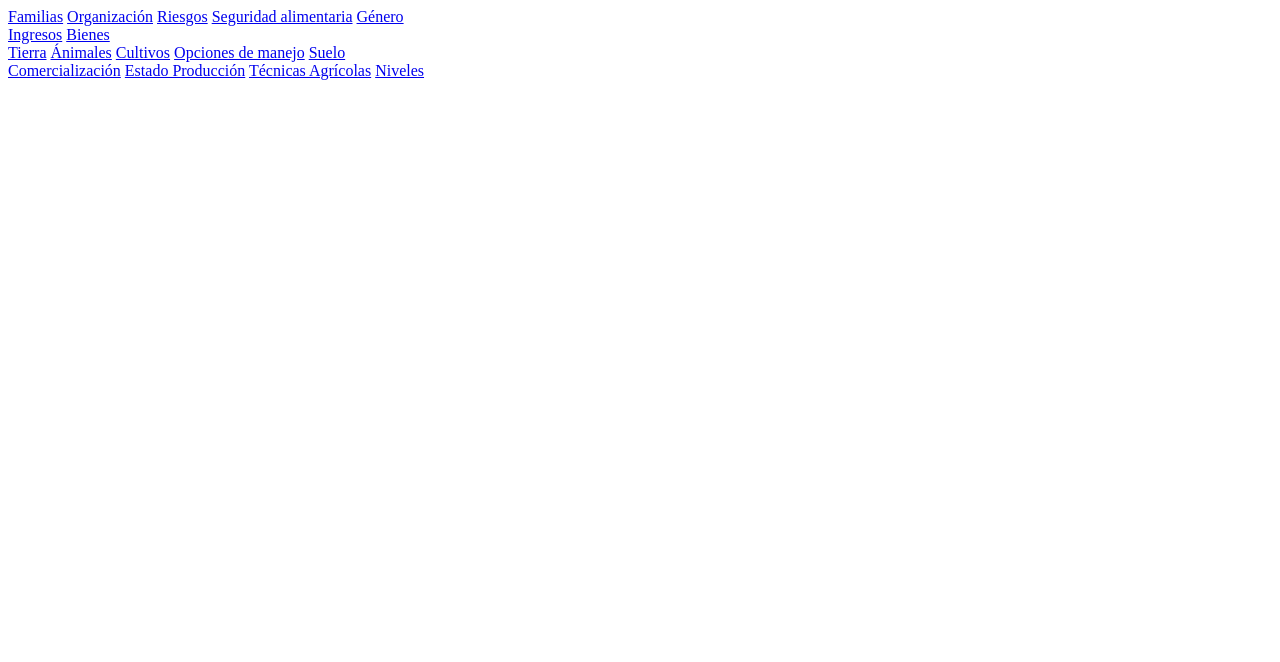
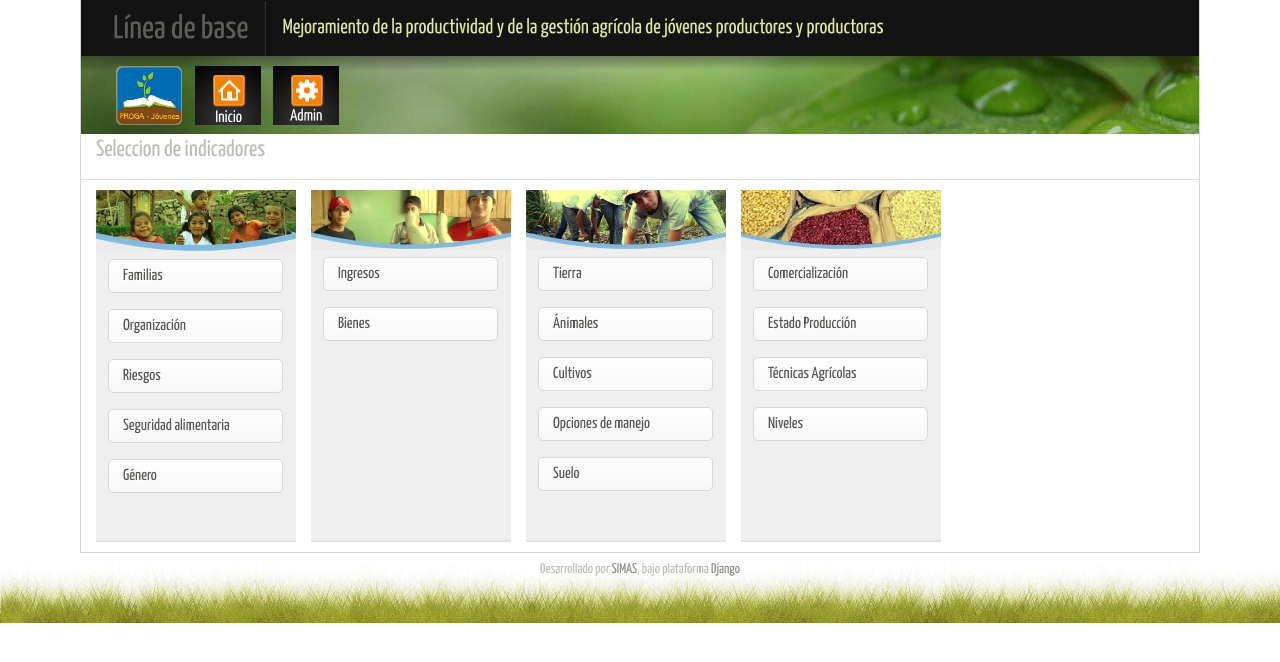
Before and after one commit to CARocha/suco_proga, a Django app: template suco/templates/encuestas/menu.html in a window 1280 px wide. Shown: the top 662 px of the page. Run offline with Django 3.2, Linux system fonts and the light colour scheme; the template is opened without the code that fills it, so the values that code supplies are empty; parts of the project's set-up code (start-up, migrations or seed data) failed here and were passed over; some libraries are stand-ins or nearby versions.

Commit message:
Pagina de indicadores

```diff
--- a/suco/encuesta/urls.py
+++ b/suco/encuesta/urls.py
@@ -5,6 +5,7 @@ from django.views.generic.simple import direct_to_template
 
 urlpatterns = patterns('suco.encuesta.views',
     (r'^index/$', 'inicio'),
+    (r'^menu/$', 'menu'),
     (r'^ajax/organizaciones/(?P<departamento>\d+)/$', 'get_organizacion'),
     (r'^ajax/municipio/(?P<departamento>\d+)/$', 'get_municipios'),
     (r'^ajax/comunidad/(?P<municipio>\d+)/$', 'get_comunidad'),
--- a/suco/static_media/files/css/proga.css
+++ b/suco/static_media/files/css/proga.css
@@ -449,6 +449,30 @@ ul, li{margin:0; padding:0; list-style:none;}
     margin:5px;
 }
 
+#navegacion{
+    height:78px;
+    background: url(../img/hojadelgada.jpg) no-repeat ;
+}
+
+#botones-nav{
+    margin-left:25px;
+    padding-top:10px;
+
+}
+
+#botones-nav a{
+    margin-left:10px;
+
+}
+
+#botones-nav img:hover{
+
+      box-shadow: 1px 0px 6px #19200d;
+  -moz-box-shadow: 1px 0px 6px #19200d;
+  -khtml-box-shadow: 1px 0px 6px #19200d;
+  -webkit-box-shadow: 1px 0px 6px #19200d;
+}
+
 .tituloverde{
     float:left;
     width:130px;
@@ -677,10 +701,43 @@ td {
 }
 #contenedor_indicadores{
 	border-bottom:#e3e3e3 2px solid;
-    padding-left:200px;
     background-position:bottom left;
-    margin-top:30px;
-    height:60px;
+    margin-top:10px;
+    margin-bottom:10px;
+    width:200px;
+    height:350px;
+    float:left;
+    background:#EFEFEF;
+    margin-left:15px;
+}
+
+.nuevotitulo{
+    height:40px;
+    color:#babdb6;
+    font-size:23px;
+    padding:5px 0px 0px 15px;
+    border-bottom:#e3e3e3 1px solid;
+}
+
+#contenedor_indicadores a{
+    width:145px;
+	display: block;
+	float: left;
+    padding:8px 14px;
+    color:#555753;
+	margin: 8px 8px 8px 12px;
+    border:#d7d7d7 1px solid;
+    background:#fff url(../img/fondobotonindicador.png) repeat-x;
+    border-radius: 5px 5px 5px 5px;
+    -webkit-border-radius: 5px 5px 5px 5px;
+    -moz-border-radius: 5px 5px 5px 5px;
+  text-shadow: 0px 1px 0px #fff;
+  -moz-text-shadow: 0px 1px 0px #fff;
+  -webkit-text-shadow: 0px 1px 0px #fff;
+}
+#contenedor_indicadores a:hover{
+    background:url(../img/fondobotonindicador2.png) repeat-x;
+
 }
 
 .contenedor{width:960px!important;}
@@ -700,25 +757,7 @@ td {
 .comercializaciongroup{
     background:url(../img/comercializaciongroup.jpg) no-repeat;
 }
-#contenedor_indicadores a{
-	display: block;
-	float: left;
-    padding:8px 14px;
-    color:#555753;
-	margin: 8px;
-    border:#d7d7d7 1px solid;
-    background:url(../img/fondobotonindicador.png) repeat-x;
-    border-radius: 5px 5px 5px 5px;
-    -webkit-border-radius: 5px 5px 5px 5px;
-    -moz-border-radius: 5px 5px 5px 5px;
-  text-shadow: 0px 1px 0px #fff;
-  -moz-text-shadow: 0px 1px 0px #fff;
-  -webkit-text-shadow: 0px 1px 0px #fff;
-}
-#contenedor_indicadores a:hover{
-    background:url(../img/fondobotonindicador2.png) repeat-x;
 
-}
 .manejo_sprite{
 	background: url(/archivos/imagen/new/manejo_sprite.jpg) no-repeat;
 }
--- a/suco/templates/encuestas/menu.html
+++ b/suco/templates/encuestas/menu.html
@@ -1,5 +1,18 @@
+{% extends "basenueva.html" %}
+{%block extra_header%}
+{%endblock%}
+{%block content%}
+<div id ="navegacion">
+    <div id ="botones-nav">
+        <a href="/"><img src="{{STATIC_URL}}img/proga_nav.png"></a>
+        <a href="/"><img src="{{STATIC_URL}}img/inicio_nav.png"></a>
+        <a href="/admin"><img src="{{STATIC_URL}}img/admin_nav.png"></a>
+    </div>
+</div>
+<div class="nuevotitulo">Seleccion de indicadores</div>
 <div id="indicadores">
     <div id="contenedor_indicadores" class="familiagroup">
+        <img src="{{STATIC_URL}}img/familia.jpg">
         <a href="/educacion">Familias</a>
         <a href="/gremial">Organización</a>
         <a href="/vulnerable">Riesgos</a>
@@ -8,11 +21,13 @@
         <div class="clean"></div>
     </div>
     <div id="contenedor_indicadores" class="ingresogroup">
+        <img src="{{STATIC_URL}}img/ingresos.jpg">
         <a href="/ingresos">Ingresos</a>
         <a href="/equipos">Bienes</a>
         <div class="clean"></div>
     </div>
     <div id="contenedor_indicadores" class="suelogroup" >
+        <img src="{{STATIC_URL}}img/tierra.jpg">
         <a href="/fincas">Tierra</a>
         <a href="/animales">Ánimales</a>
         <a href="/cultivos">Cultivos</a>
@@ -21,6 +36,7 @@
         <div class="clean"></div>
     </div>
     <div id="contenedor_indicadores" class="comercializaciongroup" >
+        <img src="{{STATIC_URL}}img/comercializacion2.jpg">
         <a href="/comercializacion">Comercialización</a>
         <a href="/vivero">Estado Producción</a>
         <a href="/tecnica">Técnicas Agrícolas</a>
@@ -29,3 +45,4 @@
     </div>
     <div class="clean"></div>
 </div>
+{%endblock%}
```
Also changed, not shown: suco/encuesta/views.py (+12 -11 lines), suco/static_media/files/img/admin_nav.png (added), suco/static_media/files/img/comercializacion.jpg (added), suco/static_media/files/img/comercializacion2.jpg (added), suco/static_media/files/img/familia.jpg (added), suco/static_media/files/img/fondobotonindicador.png (added), suco/static_media/files/img/fondobotonindicador2.png (added), suco/static_media/files/img/hojadelgada.jpg (added), suco/static_media/files/img/ingresos.jpg (added), suco/static_media/files/img/inicio_nav.png (added), suco/static_media/files/img/proga_nav.png (added), suco/static_media/files/img/tierra.jpg (added).
